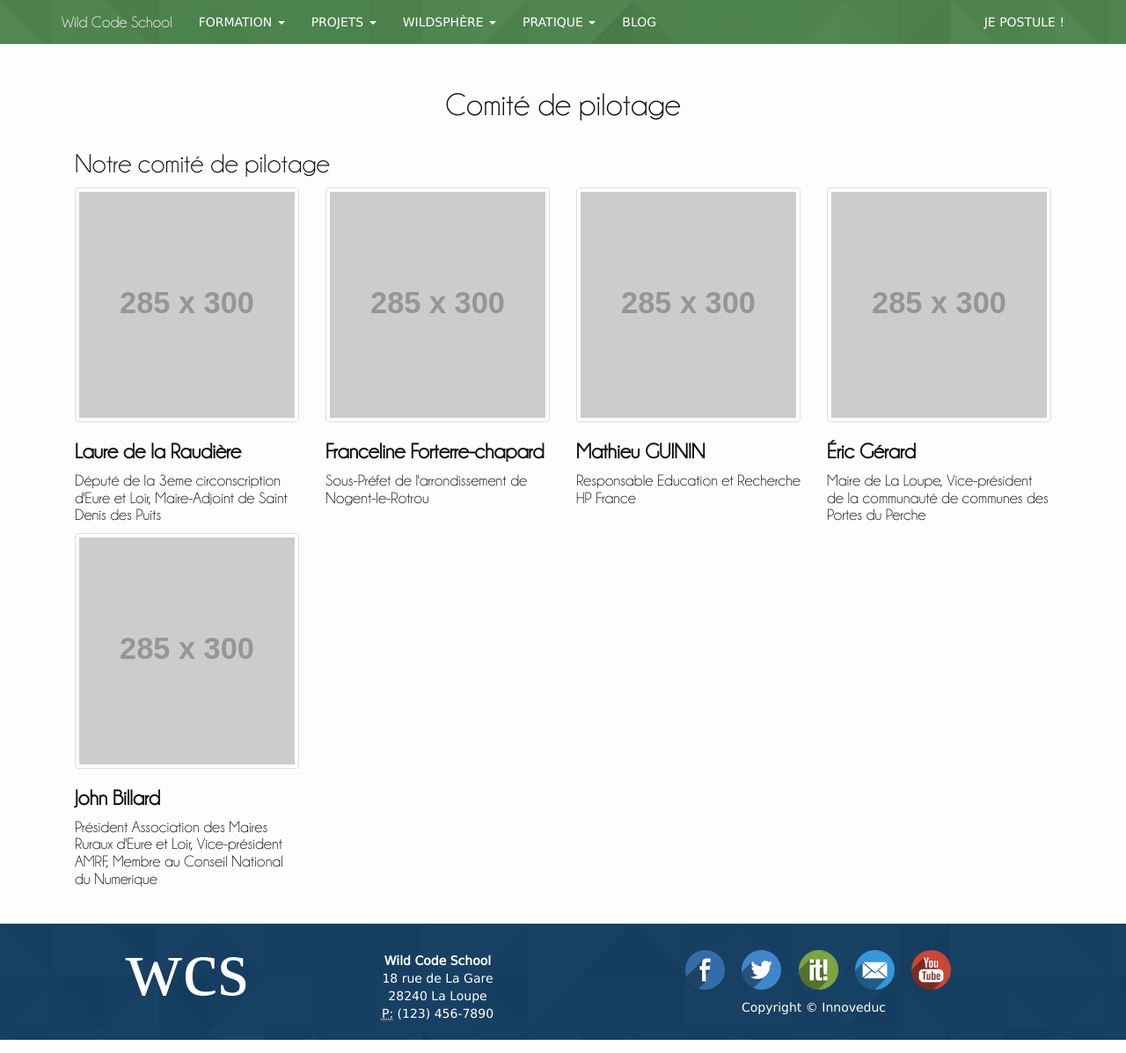
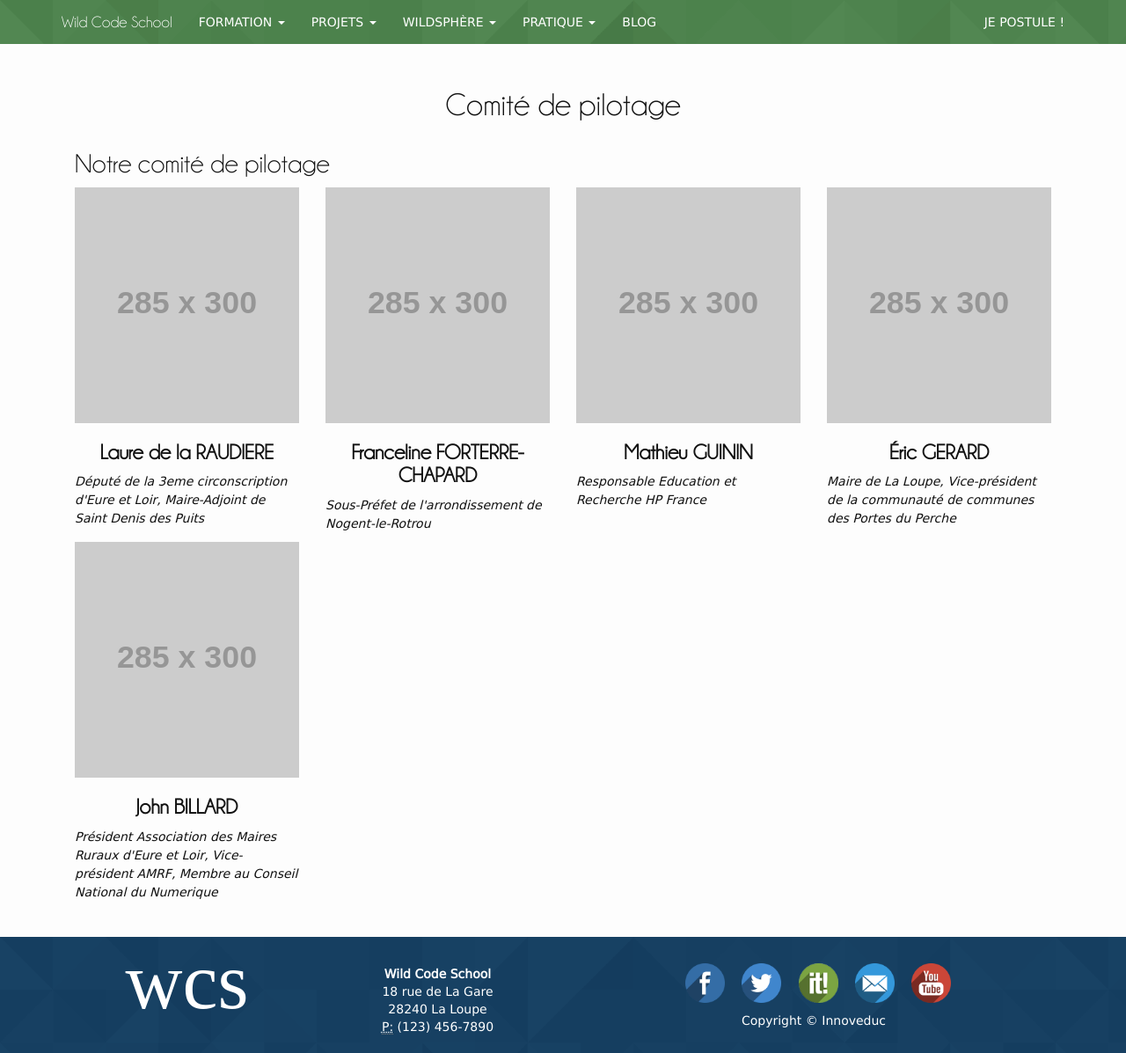
Before and after one commit to alem972/wildcodeschool.github.io, a Jekyll site: the page built from comite-de-pilotage.html, in a window 1280 px wide and 1197 px high. Shown: the whole window at 88% size. Built offline with Jekyll 4.4.1, drawn with Linux system fonts in a browser that asks for light colours; nearby versions of some CDN libraries; some web fonts are replaced.

Commit message:
retirer les cadre img + front pilotage

```diff
--- a/_sass/_base.scss
+++ b/_sass/_base.scss
@@ -251,3 +251,13 @@
 .promo2014 {
 
 }
+
+.pilotage {
+    h3 {
+        text-align: center;
+    }
+
+    p {
+        font-style: italic;
+    }
+}
--- a/comite-de-pilotage.html
+++ b/comite-de-pilotage.html
@@ -2,7 +2,7 @@
 layout: page
 permalink: /comite-de-pilotage/
 ---
-
+<div class="pilotage">
   <h1 class="text-center">Comité de pilotage</h1>
 
   <div class="row">
@@ -12,27 +12,27 @@
     </div>
 
     <div class="col-sm-3">
-    <img src="http://placehold.it/285x300" class="img-thumbnail img-responsive center-block">
-    <h3>Laure de la Raudière</h3>
-    <h4>Député de la 3eme circonscription d'Eure et Loir, Maire-Adjoint de Saint Denis des Puits</h4>
+      <img src="http://placehold.it/285x300" class="img-responsive center-block">
+      <h3>Laure de la RAUDIERE</h3>
+      <p>Député de la 3eme circonscription d'Eure et Loir, Maire-Adjoint de Saint Denis des Puits</p>
     </div>
 
     <div class="col-sm-3">
-    <img src="http://placehold.it/285x300" class="img-thumbnail img-responsive center-block">
-    <h3>Franceline Forterre-chapard</h3>
-    <h4>Sous-Préfet de l'arrondissement de Nogent-le-Rotrou</h4>
+      <img src="http://placehold.it/285x300" class="img-responsive center-block">
+      <h3>Franceline FORTERRE-CHAPARD</h3>
+      <p>Sous-Préfet de l'arrondissement de Nogent-le-Rotrou</p>
     </div>
 
     <div class="col-sm-3">
-    <img src="http://placehold.it/285x300" class="img-thumbnail img-responsive center-block">
+      <img src="http://placehold.it/285x300" class="img-responsive center-block">
       <h3>Mathieu GUININ</h3>
-    <h4>Responsable Education et Recherche HP France</h4>
+      <p>Responsable Education et Recherche HP France</p>
     </div>
 
     <div class="col-sm-3">
-    <img src="http://placehold.it/285x300" class="img-thumbnail img-responsive center-block">
-    <h3>Éric Gérard</h3>
-    <h4>Maire de La Loupe, Vice-président de la communauté de communes des Portes du Perche</h4>
+      <img src="http://placehold.it/285x300" class="img-responsive center-block">
+      <h3>Éric GERARD</h3>
+      <p>Maire de La Loupe, Vice-président de la communauté de communes des Portes du Perche</p>
     </div>
 
   </div>
@@ -40,9 +40,10 @@
   <div class="row">
 
     <div class="col-sm-3">
-    <img src="http://placehold.it/285x300" class="img-thumbnail img-responsive center-block">
-    <h3>John Billard</h3>
-    <h4>Président Association des Maires Ruraux d'Eure et Loir, Vice-président AMRF, Membre au Conseil National du Numerique</h4>
+      <img src="http://placehold.it/285x300" class="img-responsive center-block">
+      <h3>John BILLARD</h3>
+      <p>Président Association des Maires Ruraux d'Eure et Loir, Vice-président AMRF, Membre au Conseil National du Numerique</p>
     </div>
 
   </div>
+</div>
```
Also changed, not shown: promo-2014.html (+5 -5 lines). Lines whose indentation alone changed are shown as unchanged.
